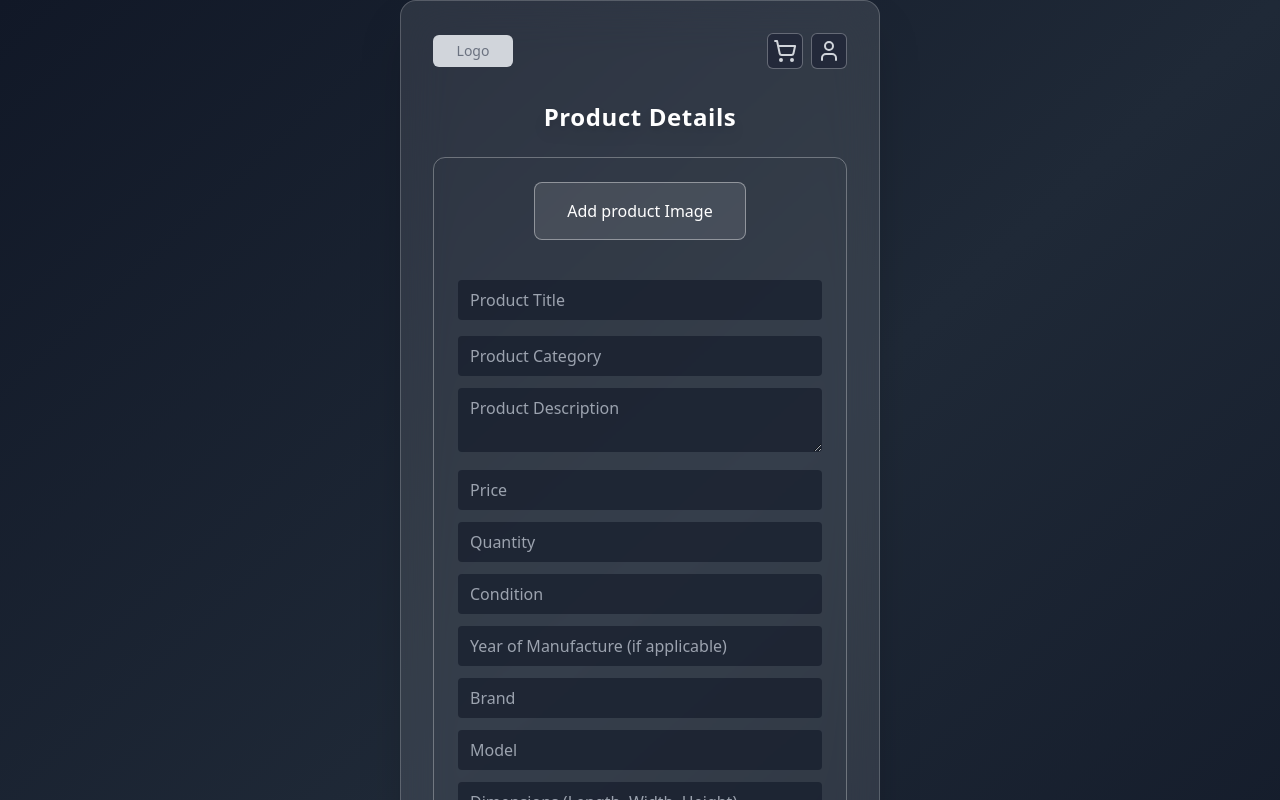
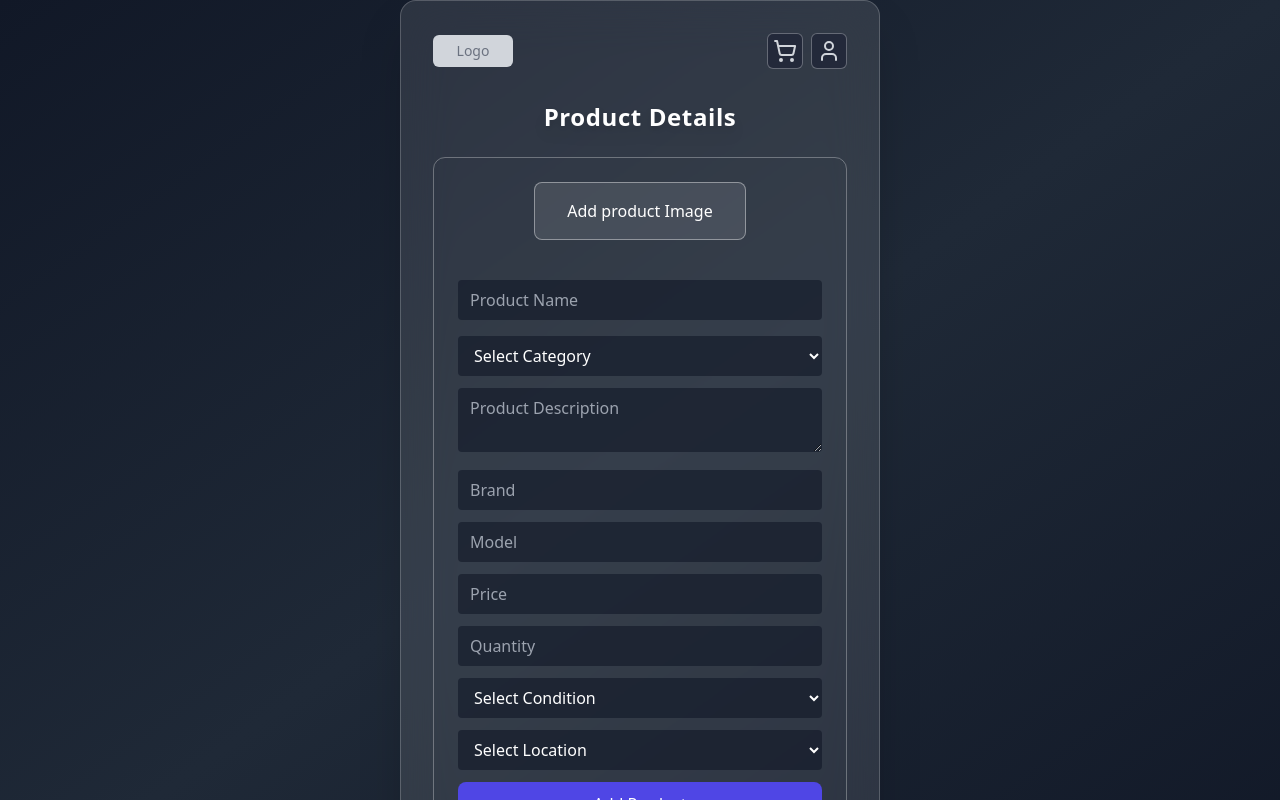
Before and after one commit to Shrinarayann/Odoo-Hackathon, a React (Create React App) app in the folder client/: page /dashboard/add-product in a window 1280 px wide. Shown: the top 800 px of the page. Built offline with nearby package versions, Linux system fonts and the light colour scheme.

Commit message:
Added user authentication

```diff
--- a/client/src/components/auth/LoginForm.jsx
+++ b/client/src/components/auth/LoginForm.jsx
@@ -35,13 +35,15 @@ const LoginForm = () => {
       const result = await response.json();
 
       if (response.ok) {
-        // You can store user info in context or localStorage if needed
+        localStorage.setItem('token', result.token);
+        localStorage.setItem('user', JSON.stringify(result.user));
         navigate('/dashboard');
       } else {
         alert(result.error || 'Login failed');
       }
     } catch (error) {
       console.error('Login error:', error);
+      alert('Something went wrong. Please try again later.');
     } finally {
       setIsLoading(false);
     }
--- a/client/src/components/dashboard/AddProduct.jsx
+++ b/client/src/components/dashboard/AddProduct.jsx
@@ -1,11 +1,23 @@
-import React, { useRef } from 'react';
+import React, { useRef, useState } from 'react';
 import { Link, useNavigate } from 'react-router-dom';
 import { ShoppingCart, User } from 'lucide-react';
-import Button from '../ui/Button'; // Adjust path as needed
+import Button from '../ui/Button';
 
 const AddProduct = () => {
   const navigate = useNavigate();
   const fileInputRef = useRef(null);
+  const [formData, setFormData] = useState({
+    name: '',
+    category: '',
+    description: '',
+    price: '',
+    quantity: '',
+    condition: '',
+    seller_location: '',
+    brand: '',
+    model: '',
+    image_url: '',
+  });
 
   const handleImageClick = () => {
     fileInputRef.current.click();
@@ -14,8 +26,56 @@ const AddProduct = () => {
   const handleFileChange = (event) => {
     const file = event.target.files[0];
     if (file) {
-      // Handle file upload/preview here
       console.log('Selected file:', file.name);
+      // TEMP: mock an image URL
+      setFormData((prev) => ({
+        ...prev,
+        image_url: `https://dummyimage.com/600x400/000/fff&text=${file.name}`,
+      }));
+    }
+  };
+
+
+  const handleInputChange = (e) => {
+    const { name, value } = e.target;
+    setFormData((prev) => ({
+      ...prev,
+      [name]: value,
+    }));
+  };
+
+  const handleSubmit = async (e) => {
+    e.preventDefault();
+
+    const token = localStorage.getItem('token'); // assuming 'token' is the key used during login
+
+    if (!token) {
+      alert('User not authenticated');
+      return;
+    }
+    console.log(token);
+    console.log(formData);
+    try {
+      const response = await fetch('http://localhost:8080/api/v1/products', {
+        method: 'POST',
+        headers: {
+          'Content-Type': 'application/json',
+          'Authorization': `Bearer ${token}`,
+        },
+        body: JSON.stringify(formData),
+      });
+
+      const result = await response.json();
+
+      if (response.ok) {
+        alert('Product added successfully!');
+        navigate('/dashboard');
+      } else {
+        alert(result.error || 'Failed to add product');
+      }
+    } catch (err) {
+      console.error('Error submitting product:', err);
+      alert('Server error');
     }
   };
 
@@ -24,12 +84,10 @@ const AddProduct = () => {
       <div className="w-[480px] bg-white/10 backdrop-blur-xl border border-white/20 rounded-2xl shadow-2xl p-8">
         {/* Top bar */}
         <div className="flex items-center justify-between mb-8">
-          {/* Logo as image placeholder */}
           <div className="h-8 w-20 bg-gray-300 rounded-md flex items-center justify-center">
             <span className="text-gray-500 text-sm">Logo</span>
           </div>
           <div className="flex items-center gap-2">
-            {/* Cart icon links to cart page */}
             <Link
               to="/dashboard/cart"
               className="w-9 h-9 flex items-center justify-center bg-[#23293a] rounded-md hover:bg-[#2a3142] border border-white/30 transition"
@@ -37,7 +95,6 @@ const AddProduct = () => {
             >
               <ShoppingCart className="w-6 h-6 text-gray-300" />
             </Link>
-            {/* Profile icon links to profile page */}
             <button
               onClick={() => navigate('/dashboard/profile')}
               aria-label="Go to profile"
@@ -47,10 +104,13 @@ const AddProduct = () => {
             </button>
           </div>
         </div>
-        {/* Product Details Heading */}
+
+        {/* Heading */}
         <h2 className="text-white text-2xl font-extrabold text-center mb-6 tracking-wide drop-shadow-lg">
           Product Details
         </h2>
+
+        {/* Form */}
         <div className="border border-white/30 rounded-xl p-6 mb-6">
           <div className="flex flex-col items-center mb-6">
             <button
@@ -68,28 +128,110 @@ const AddProduct = () => {
               style={{ display: 'none' }}
             />
           </div>
-          <form className="space-y-3">
-            <input className="w-full rounded bg-gray-900/60 text-white px-3 py-2 mb-1" placeholder="Product Title" />
-            <input className="w-full rounded bg-gray-900/60 text-white px-3 py-2 mb-1" placeholder="Product Category" />
-            <textarea className="w-full rounded bg-gray-900/60 text-white px-3 py-2 mb-1" placeholder="Product Description" />
-            <input className="w-full rounded bg-gray-900/60 text-white px-3 py-2 mb-1" placeholder="Price" type="number" />
-            <input className="w-full rounded bg-gray-900/60 text-white px-3 py-2 mb-1" placeholder="Quantity" type="number" />
-            <input className="w-full rounded bg-gray-900/60 text-white px-3 py-2 mb-1" placeholder="Condition" />
-            <input className="w-full rounded bg-gray-900/60 text-white px-3 py-2 mb-1" placeholder="Year of Manufacture (if applicable)" />
-            <input className="w-full rounded bg-gray-900/60 text-white px-3 py-2 mb-1" placeholder="Brand" />
-            <input className="w-full rounded bg-gray-900/60 text-white px-3 py-2 mb-1" placeholder="Model" />
-            <input className="w-full rounded bg-gray-900/60 text-white px-3 py-2 mb-1" placeholder="Dimensions (Length, Width, Height)" />
-            <input className="w-full rounded bg-gray-900/60 text-white px-3 py-2 mb-1" placeholder="Weight" />
-            <label className="flex items-center text-white">
-              <input type="checkbox" className="mr-2" />
-              Original Packaging
-            </label>
-            <label className="flex items-center text-white">
-              <input type="checkbox" className="mr-2" />
-              Manual/Instructions Included
-            </label>
-            <textarea className="w-full rounded bg-gray-900/60 text-white px-3 py-2 mb-1" placeholder="Working Condition Description" />
-            {/* Add Product Button */}
+
+          <form className="space-y-3" onSubmit={handleSubmit}>
+            <input
+              name="name"
+              value={formData.name}
+              onChange={handleInputChange}
+              className="w-full rounded bg-gray-900/60 text-white px-3 py-2 mb-1"
+              placeholder="Product Name"
+              required
+            />
+
+            <select
+              name="category"
+              value={formData.category}
+              onChange={handleInputChange}
+              className="w-full rounded bg-gray-900/60 text-white px-3 py-2 mb-1"
+              required
+            >
+              <option value="">Select Category</option>
+              <option value="Electronics">Electronics</option>
+              <option value="Home">Home</option>
+              <option value="Sports">Sports</option>
+              <option value="Health">Health</option>
+              <option value="Books">Books</option>
+              <option value="Clothing">Clothing</option>
+            </select>
+
+            <textarea
+              name="description"
+              value={formData.description}
+              onChange={handleInputChange}
+              className="w-full rounded bg-gray-900/60 text-white px-3 py-2 mb-1"
+              placeholder="Product Description"
+              required
+            />
+
+            <input
+              name="brand"
+              value={formData.brand}
+              onChange={handleInputChange}
+              className="w-full rounded bg-gray-900/60 text-white px-3 py-2 mb-1"
+              placeholder="Brand"
+              required
+            />
+
+            <input
+              name="model"
+              value={formData.model}
+              onChange={handleInputChange}
+              className="w-full rounded bg-gray-900/60 text-white px-3 py-2 mb-1"
+              placeholder="Model"
+              required
+            />
+
+            <input
+              name="price"
+              value={formData.price}
+              onChange={handleInputChange}
+              className="w-full rounded bg-gray-900/60 text-white px-3 py-2 mb-1"
+              placeholder="Price"
+              type="number"
+              required
+            />
+
+            <input
+              name="quantity"
+              value={formData.quantity}
+              onChange={handleInputChange}
+              className="w-full rounded bg-gray-900/60 text-white px-3 py-2 mb-1"
+              placeholder="Quantity"
+              type="number"
+              required
+            />
+
+            <select
+              name="condition"
+              value={formData.condition}
+              onChange={handleInputChange}
+              className="w-full rounded bg-gray-900/60 text-white px-3 py-2 mb-1"
+              required
+            >
+              <option value="">Select Condition</option>
+              <option value="Like New">Like New</option>
+              <option value="Good">Good</option>
+              <option value="Fair">Fair</option>
+              <option value="Used - Acceptable">Used - Acceptable</option>
+            </select>
+
+            <select
+              name="seller_location"
+              value={formData.seller_location}
+              onChange={handleInputChange}
+              className="w-full rounded bg-gray-900/60 text-white px-3 py-2 mb-1"
+              required
+            >
+              <option value="">Select Location</option>
+              <option value="Mumbai, India">Mumbai, India</option>
+              <option value="Delhi, India">Delhi, India</option>
+              <option value="Bangalore, India">Bangalore, India</option>
+              <option value="Chennai, India">Chennai, India</option>
+              <option value="Hyderabad, India">Hyderabad, India</option>
+              <option value="Kolkata, India">Kolkata, India</option>
+            </select>
+
             <Button type="submit" variant="primary" className="w-full mt-4">
               Add Product
             </Button>
```
